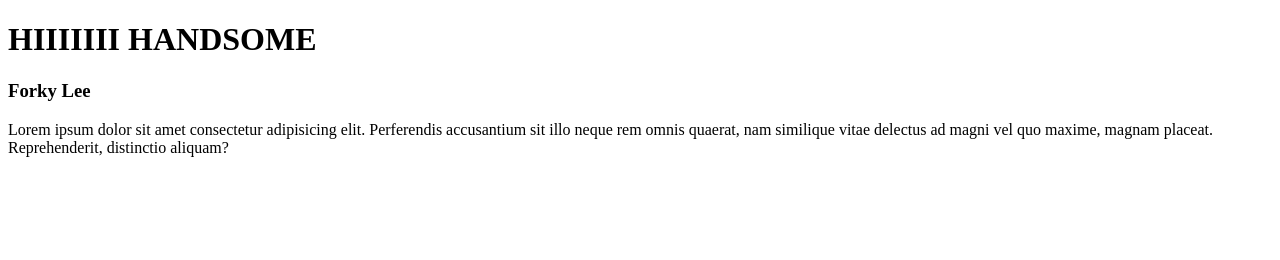
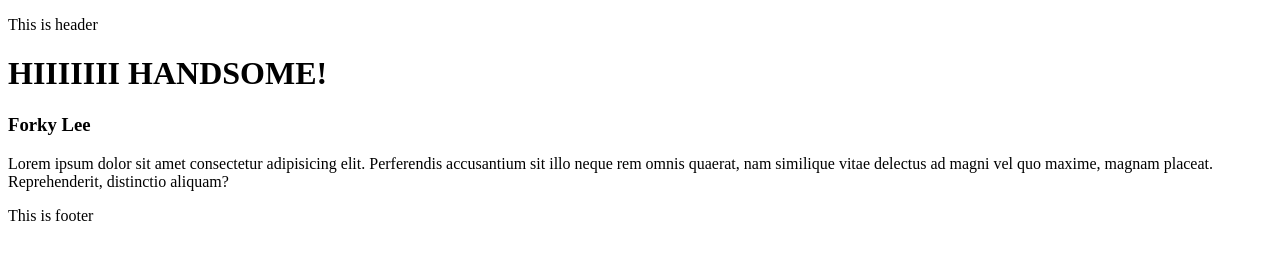
Before and after one commit to redpandaathome/hello-netlify-cms, an Eleventy site: page src/index.njk in a window 1280 px wide. Built offline with nearby package versions, Linux system fonts and the light colour scheme; Eleventy itself is replaced by a stand-in of ours; files that its build step writes are made by us from their sources.

Commit message:
layout - header, base, footer

```diff
--- /dev/null
+++ b/src/_includes/base.njk
@@ -0,0 +1,18 @@
+<!DOCTYPE html>
+<html lang="en">
+   <head>
+      <meta charset="UTF-8">
+      <meta http-equiv="X-UA-Compatible" content="IE=edge">
+      <meta name="viewport" content="width=device-width, initial-scale=1.0">
+      <title>Document</title>
+   </head>
+   <body>
+
+      {% include "header.njk" %}
+
+      {{ content | safe }}
+
+      {% include "footer.njk" %}
+
+   </body>
+</html>
--- /dev/null
+++ b/src/_includes/footer.njk
@@ -0,0 +1,3 @@
+<footer class="site-footer">
+   <p>This is footer</p>
+</footer>
--- /dev/null
+++ b/src/_includes/header.njk
@@ -0,0 +1,3 @@
+<header class="page-header">
+   <p>This is header</p>
+</header>
--- a/src/index.njk
+++ b/src/index.njk
@@ -1,19 +1,11 @@
 ---
-title: HIIIIIII HANDSOME
+layout: 'base.njk'
+title: HIIIIIII HANDSOME!
 description: Lorem ipsum dolor sit amet consectetur adipisicing elit. Perferendis accusantium sit illo neque rem omnis quaerat, nam similique vitae delectus ad magni vel quo maxime, magnam placeat. Reprehenderit, distinctio aliquam?
 ---
 
-<!DOCTYPE html>
-<html lang="en">
-<head>
-   <meta charset="UTF-8">
-   <meta http-equiv="X-UA-Compatible" content="IE=edge">
-   <meta name="viewport" content="width=device-width, initial-scale=1.0">
-   <title>Document</title>
-</head>
-<body>
+<main>
    <h1>{{ title }}</h1>
    <h3>Forky Lee</h3>
    <p>{{ description }}</p>
-</body>
-</html>
+</main>
```
Also changed, not shown: README.md (added).
